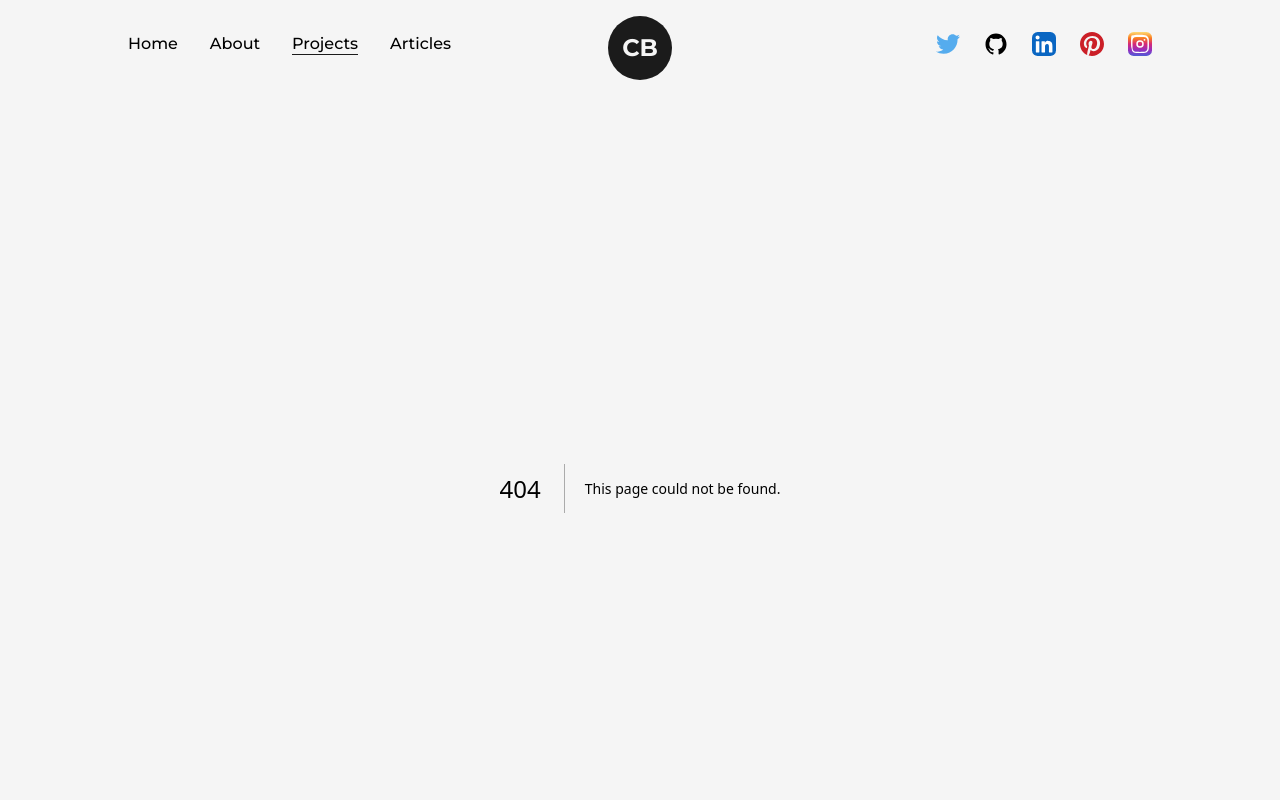
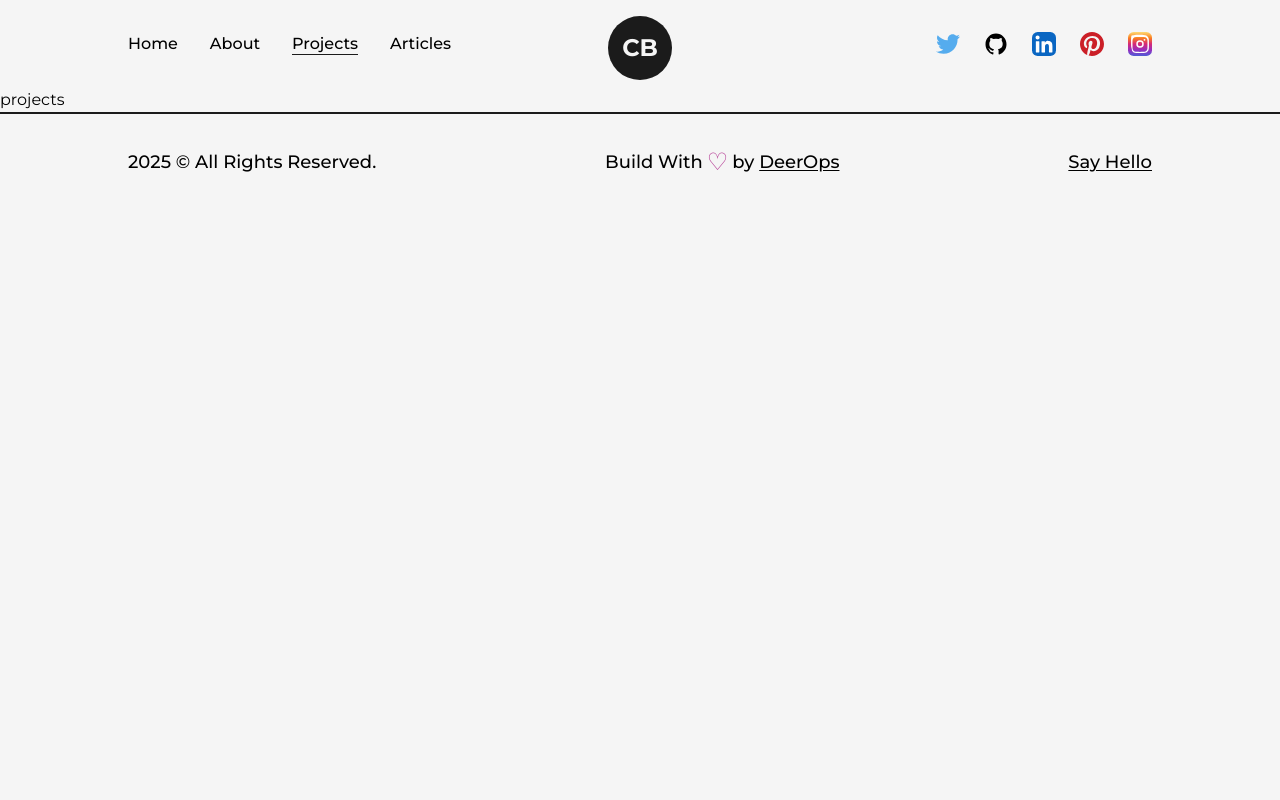
Before and after one commit to sinantech/website, a Next.js app: page /projects in a window 1280 px wide. Before the commit this address had no page. Shown: the top 800 px of the page. Built offline with nearby package versions, Linux system fonts and the light colour scheme.

Commit message:
projects page

```diff
--- /dev/null
+++ b/src/pages/projects.js
@@ -0,0 +1,7 @@
+import React from "react";
+
+const projects = () => {
+  return <div>projects</div>;
+};
+
+export default projects;
```
